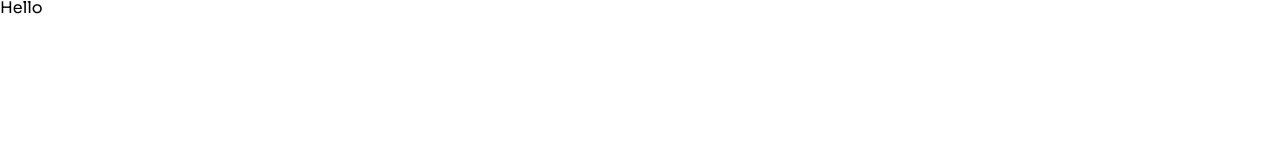
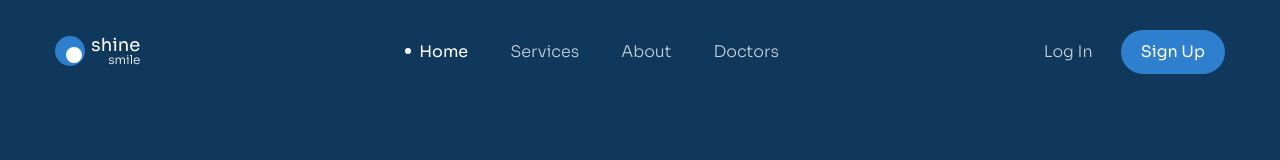
Before and after one commit to ParkSeoHai/project_03-htmlcss, a plain HTML site: page index.html in a window 1280 px wide. Drawn offline with Linux system fonts and the light colour scheme.

Commit message:
Lam xong phan header top

```diff
--- a/assets/css/style.css
+++ b/assets/css/style.css
@@ -12,3 +12,140 @@ body {
     font-size: 1.6rem;
     font-family: 'Sora', sans-serif;
 }
+
+:root {
+    --header-bg: #10375C;
+}
+
+/* Common */
+a {
+    text-decoration: none;
+}
+
+.container {
+    width: 1170px;
+    max-width: calc(100% - 48px);
+    margin: 0 auto;
+}
+
+.btn {
+    font-weight: 400;
+    line-height: 1.75;
+    text-align: center;
+    color: #FFFFFF;
+    background: #2E80CE;
+    border-radius: 30px;
+    padding: 15px 0;
+}
+
+/* Header */
+.header {
+    background-color: var(--header-bg);
+    min-height: 100vh;
+    padding-top: 30px;
+}
+
+.header-top {
+    display: flex;
+    align-items: center;
+    justify-content: space-between;
+}
+
+/* Logo */
+.logo {
+    font-size: 1rem;
+    display: inline-flex;
+}
+
+.logo__circle {
+    position: relative;
+    display: inline-block;
+    width: 3em;
+    height: 3em;
+    margin-right: 0.6em;
+}
+
+.logo__circle::before,
+.logo__circle::after {
+    content: "";
+    position: absolute;
+    border-radius: 50%;
+}
+
+.logo__circle::before {
+    width: 3em;
+    height: 3em;
+    background: #2E80CE;
+}
+
+.logo__circle::after {
+    width: 1.6em;
+    height: 1.6em;
+    right: 0.3em;
+    bottom: 0.3em;
+    background: #FFFFFF;
+}
+
+.logo__text {
+    display: inline-block;
+}
+
+.logo__brand {
+    display: block;
+    font-family: Sora, sans-serif;
+    font-size: 1.8em;
+    font-weight: 400;
+    color: #fff;
+    text-align: right;
+}
+
+.logo__brand--small {
+    font-size: 1.2em;
+    font-weight: 300;
+}
+
+/* Navigation */
+.nav__list {
+    display: flex;
+    justify-content: center;
+    align-items: center;
+    gap: 42px;
+}
+
+.header-action__login,
+.nav__item .nav__link {
+    font-weight: 300;
+    line-height: 1.75;
+    color: #C9D2DA;
+}
+
+.nav__item .nav__link--active::before {
+    content: "";
+    display: inline-block;
+    width: 6px;
+    height: 6px;
+    margin-right: 8px;
+    border-radius: 50%;
+    background-color: #fff;
+    transform: translateY(-50%);
+}
+
+.nav__item .nav__link--active,
+.nav__item .nav__link:hover {
+    font-weight: 400;
+    color: #FFFFFF;
+}
+
+/* Actions */
+.header-action {
+    display: flex;
+    align-items: center;
+}
+
+.header-action__login {
+    margin-right: 28px;
+}
+
+.header-action__signup {
+    padding: 8px 20px;
+}
--- a/index.html
+++ b/index.html
@@ -4,7 +4,7 @@
     <meta charset="UTF-8">
     <meta http-equiv="X-UA-Compatible" content="IE=edge">
     <meta name="viewport" content="width=device-width, initial-scale=1.0">
-    <title>shine smile</title>
+    <title>Shine smile</title>
     <!-- Favicon -->
     <link rel="apple-touch-icon" sizes="57x57" href="./assets/favicon">
     <link rel="apple-touch-icon" sizes="60x60" href="./assets/favicon/apple-icon-60x60.png">
@@ -29,6 +29,37 @@
     <link rel="stylesheet" href="./assets/css/style.css">
 </head>
 <body>
-    <h1>Hello</h1>
+    <header class="header">
+        <div class="container">
+            <div class="header-top">
+                <!-- Logo -->
+                <a href="">
+                    <div class="logo">
+                        <span class="logo__circle"></span>
+                        <span class="logo__text">
+                            <span class="logo__brand">shine</span>
+                            <span class="logo__brand logo__brand--small">smile</span>
+                        </span>
+                    </div>
+                </a>
+
+                <!-- Nav -->
+                <nav class="nav">
+                    <ul class="nav__list">
+                        <li class="nav__item"><a href="#!" class="nav__link nav__link--active">Home</a></li>
+                        <li class="nav__item"><a href="#!" class="nav__link">Services</a></li>
+                        <li class="nav__item"><a href="#!" class="nav__link">About</a></li>
+                        <li class="nav__item"><a href="#!" class="nav__link">Doctors</a></li>
+                    </ul>
+                </nav>
+
+                <!-- Action -->
+                <div class="header-action">
+                    <a href="#!" class="header-action__login">Log In</a>
+                    <div class="btn header-action__signup">Sign Up</div>
+                </div>
+            </div>
+        </div>
+    </header>
 </body>
 </html>
```
